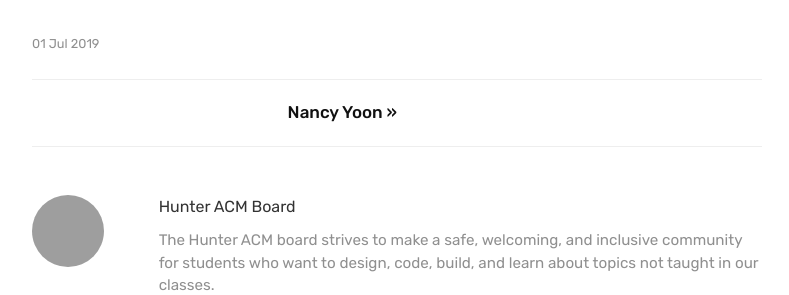
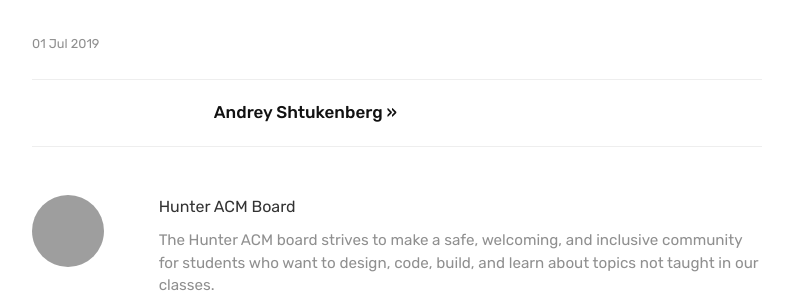
Before and after one commit to hunteracm/hunteracm.github.io, a Jekyll site: the page built from _posts/2019-07-01-stewartweiss.md, in a window 1280 px wide and 900 px high, scrolled down 600 px, cut to the strip 179-474 px from the top of the window. Shown: the whole strip, without its empty margins (243-1032 px from the left). Built offline with Jekyll 4.4.1, drawn with Linux system fonts in a browser that asks for light colours; grey boxes are pictures that could not be loaded.

Commit message:
Updated name 🤦🏼‍♂️

```diff
--- a/_posts/2019-07-02-andrey.md
+++ b/_posts/2019-07-02-andrey.md
@@ -1,6 +1,6 @@
 ---
 layout: post
-title:  "Nancy Yoon"
+title:  "Andrey Shtukenberg"
 author: board
 categories: [ "Meet the Board" ]
 image: assets/images/andreyshtukenberg.png
```
